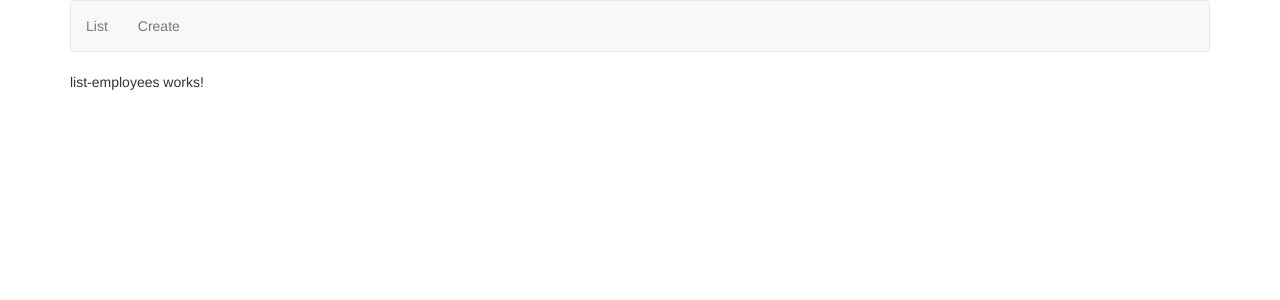
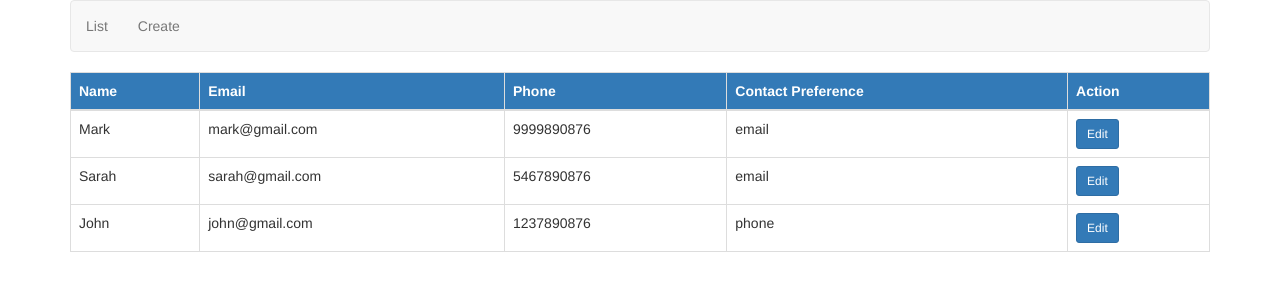
Before and after one commit to Mgbams/form-validation, an Angular app: page /list in a window 1280 px wide. Shown: the top 300 px of the page. Built offline with nearby package versions, Linux system fonts and the light colour scheme; data requests are answered from the project's data file.

Commit message:
Editing a form

```diff
--- /dev/null
+++ b/db.json
@@ -0,0 +1,61 @@
+{
+  "employees": [
+    {
+      "id": 1,
+      "fullname": "Mark",
+      "contactPreference": "email",
+      "email": "mark@gmail.com",
+      "phone": "9999890876",
+      "skills": [
+          {
+          "skillName": "C#",
+          "experienceInYears": 1,
+          "proficiency": "beginner"
+        },
+         {
+          "skillName": "Java",
+          "experienceInYears": 2,
+          "proficiency": "intermediate"
+        }
+      ]
+    },
+     {
+      "id": 1,
+      "fullname": "Sarah",
+      "contactPreference": "email",
+      "email": "sarah@gmail.com",
+      "phone": "5467890876",
+      "skills": [
+          {
+          "skillName": "Angular",
+          "experienceInYears": 2,
+          "proficiency": "intermediate"
+        },
+         {
+          "skillName": "Mysql",
+          "experienceInYears": 5,
+          "proficiency": "advanced"
+        }
+      ]
+    },
+     {
+      "id": 3,
+      "fullname": "John",
+      "contactPreference": "phone",
+      "email": "john@gmail.com",
+      "phone": "1237890876",
+      "skills": [
+          {
+          "skillName": "Php",
+          "experienceInYears": 4,
+          "proficiency": "advanced"
+        },
+         {
+          "skillName": "Css",
+          "experienceInYears": 5,
+          "proficiency": "intermediate"
+        }
+      ]
+    }
+  ]
+}
--- a/src/app/app-routing.module.ts
+++ b/src/app/app-routing.module.ts
@@ -12,6 +12,10 @@ const routes: Routes = [
     'path': 'create',
     component: CreateEmployeeComponent
   },
+  {
+    'path': 'edit/:id',
+    component: CreateEmployeeComponent
+  },
   {'path': '', redirectTo:'/list', pathMatch: "full"}
 ]
 
--- /dev/null
+++ b/src/app/employee/IEmployee.ts
@@ -0,0 +1,10 @@
+import { ISkill } from "./ISkill";
+
+export interface IEmployee {
+    id: number;
+    fullname: string;
+    email: string;
+    phone?: number;
+    contactPreference: string;
+    skills: ISkill[];
+}
--- /dev/null
+++ b/src/app/employee/ISkill.ts
@@ -0,0 +1,5 @@
+export interface ISkill {
+    skillName: string;
+    experienceInYears: number;
+    proficiency: string;
+}
--- a/src/app/employee/create-employee.component.html
+++ b/src/app/employee/create-employee.component.html
@@ -245,7 +245,13 @@
     </div>
     <div class="panel-footer">
       <div class="btn-toolbar">
-        <button type="submit" class="btn btn-primary">Save</button>
+        <button
+          type="submit"
+          class="btn btn-primary"
+          [disabled]="employeeForm.invalid"
+        >
+          Save
+        </button>
         <button
           type="button"
           class="btn btn-primary"
--- a/src/app/employee/create-employee.component.ts
+++ b/src/app/employee/create-employee.component.ts
@@ -1,6 +1,10 @@
 import { Component, OnInit } from '@angular/core';
 import { FormGroup, FormControl, FormBuilder, Validators, AbstractControl, FormArray } from '@angular/forms';
+import { ActivatedRoute } from '@angular/router';
 import {CustomValidators} from './../shared/custom.validators';
+ import { EmployeeService } from "./employee.service";
+ import { IEmployee } from "./IEmployee";
+ import { ISkill } from "./ISkill";
 
 @Component({
   selector: 'app-create-employee',
@@ -51,7 +55,7 @@ export class CreateEmployeeComponent implements OnInit {
     'proficiency': ''
   };
 
-  constructor(private fb: FormBuilder) { }
+  constructor(private fb: FormBuilder, private route: ActivatedRoute, private _employeeService: EmployeeService) { }
 
   ngOnInit(): void {
     // Using the first ReactiveForm approach
@@ -100,8 +104,35 @@ export class CreateEmployeeComponent implements OnInit {
 
     this.employeeForm.valueChanges.subscribe((data) => {
       this.logValidationErrors(this.employeeForm);
+    });
+
+    this.route.paramMap.subscribe(params => {
+      const empId = +params.get('id')!;
+
+      if (empId) {
+        this.getEmployee(empId);
+      }
     })
 
+  }
+
+  getEmployee(id: number) {
+   this._employeeService.getEmployeeById(id).subscribe(
+     (employee: IEmployee) => this.editEmployee(employee),
+     (error: any) => console.log(error)
+   )
+  }
+
+  editEmployee(employee: IEmployee) {
+    this.employeeForm.patchValue({
+      fullname: employee.fullname,
+      contactPreference: employee.contactPreference,
+      emailGroup: {
+        email: employee.email,
+        confirmEmail: employee.email
+      },
+      phone: employee.phone
+    });
   }
 
   onSubmit(): void {
@@ -135,7 +166,8 @@ export class CreateEmployeeComponent implements OnInit {
          //console.log('key = ' + key + " Value = " + abstractControl?.value);
          // abstractControl?.disable; // when used  here it disables all the controls in the form
          this.formErrors[key] = ''; // clear existing errors
-         if(abstractControl && !abstractControl.valid && (abstractControl.touched || abstractControl.dirty)) {
+         if(abstractControl && !abstractControl.valid &&
+          (abstractControl.touched || abstractControl.dirty || abstractControl.value !== '')) {
            const messages = this.validationMessages[key];
            //console.log(messages);
            //console.log(abstractControl.errors);
@@ -234,7 +266,8 @@ function matchEmail(group: AbstractControl): {[key: string]: any} | null {
      const emailControl = group.get('email');
      const confirmEmailControl = group.get('confirmEmail');
 
-     if(emailControl?.value === confirmEmailControl?.value || confirmEmailControl?.pristine) {
+     if(emailControl?.value === confirmEmailControl?.value ||
+      (confirmEmailControl?.pristine && confirmEmailControl.value === '')) {
        return null;
      } else {
        return {'emailMisMatch': true}
--- /dev/null
+++ b/src/app/employee/employee.service.ts
@@ -0,0 +1,56 @@
+import { Injectable } from "@angular/core";
+import { IEmployee } from "./IEmployee";
+import {Observable, throwError, of} from 'rxjs';
+import { catchError, delay } from 'rxjs/operators';
+
+import {HttpClient, HttpErrorResponse, HttpHeaders} from '@angular/common/http';
+
+@Injectable()
+export class EmployeeService {
+  baseUrl = 'http://localhost:3000/employees';
+  constructor(private httpClient: HttpClient) {}
+
+    getEmployees(): Observable<IEmployee[]> {
+        // To use the link at localhost:3000, make sure the fake api at that location is active by running
+        // the below command in your terminal:  json-server --watch db.json
+        return this.httpClient.get<IEmployee[]>(this.baseUrl)
+                                 .pipe(catchError(this.handleError));
+    }
+
+    getEmployeeById(employeeId: number): Observable<IEmployee> {
+       // return this.listEmployees.find(e => e.id === employeeId); // this is for array on client side
+       return this.httpClient.get<IEmployee>(`${this.baseUrl}/${employeeId}`).pipe(catchError(this.handleError))
+    }
+
+    private handleError(errorResponse: HttpErrorResponse) {
+      if(errorResponse.error instanceof ErrorEvent) {
+        //Meaning it is a client side error or a network error
+        console.error('Client side error', errorResponse.error.message);
+      } else {
+        //Meaning it is a server side error
+        console.error('Server side error', errorResponse);
+      }
+
+      return throwError("There is a problem with the service. We are notified and working on it. Please try again later!")
+    }
+
+    addEmployee(employee: IEmployee): Observable<IEmployee> {
+        return this.httpClient.post<IEmployee>(this.baseUrl, employee, {
+          headers: new HttpHeaders({
+            'Content-Type': 'application/json'
+          })
+        }).pipe(catchError(this.handleError))
+    }
+
+    updateEmployee(employee: IEmployee): Observable<void> {
+        return this.httpClient.put<void>(`${this.baseUrl}/${employee.id}`, employee, {
+          headers: new HttpHeaders({
+            'Content-Type': 'application/json'
+          })
+        }).pipe(catchError(this.handleError))
+    }
+
+    delete(id: number): Observable<void> {
+       return this.httpClient.delete<void>(`${this.baseUrl}/${id}`).pipe(catchError(this.handleError));
+    }
+}
--- a/src/app/employee/list-employees.component.html
+++ b/src/app/employee/list-employees.component.html
@@ -1 +1,30 @@
-<p>list-employees works!</p>
+<div class="table-responsive">
+  <table class="table table-bordered" *ngIf="employees && employees.length">
+    <thead>
+      <tr class="bg-primary">
+        <th>Name</th>
+        <th>Email</th>
+        <th>Phone</th>
+        <th>Contact Preference</th>
+        <th>Action</th>
+      </tr>
+    </thead>
+
+    <tbody>
+      <tr *ngFor="let employee of employees">
+        <td>{{ employee.fullname }}</td>
+        <td>{{ employee.email }}</td>
+        <td>{{ employee.phone }}</td>
+        <td>{{ employee.contactPreference }}</td>
+        <td>
+          <button
+            class="btn btn-primary btn-sm"
+            (click)="editButtonClick(employee.id)"
+          >
+            Edit
+          </button>
+        </td>
+      </tr>
+    </tbody>
+  </table>
+</div>
--- a/src/app/employee/list-employees.component.ts
+++ b/src/app/employee/list-employees.component.ts
@@ -1,4 +1,7 @@
 import { Component, OnInit } from '@angular/core';
+import { IEmployee } from "./IEmployee";
+import { EmployeeService } from "./employee.service";
+import { Router } from '@angular/router';
 
 @Component({
   selector: 'app-list-employees',
@@ -6,10 +9,18 @@ import { Component, OnInit } from '@angular/core';
   styleUrls: ['./list-employees.component.css']
 })
 export class ListEmployeesComponent implements OnInit {
-
-  constructor() { }
+  employees!: IEmployee[];
+  constructor(private _employeeService: EmployeeService, private _router: Router) { }
 
   ngOnInit(): void {
+    this._employeeService.getEmployees().subscribe(
+      (listEmployees) => this.employees = listEmployees,
+      (error) => console.log(error)
+      )
+  }
+
+  editButtonClick(employeeId: number) {
+    this._router.navigate(['edit/', employeeId]);
   }
 
 }
```
Also changed, not shown: src/app/app.module.ts (+5 -2 lines).
